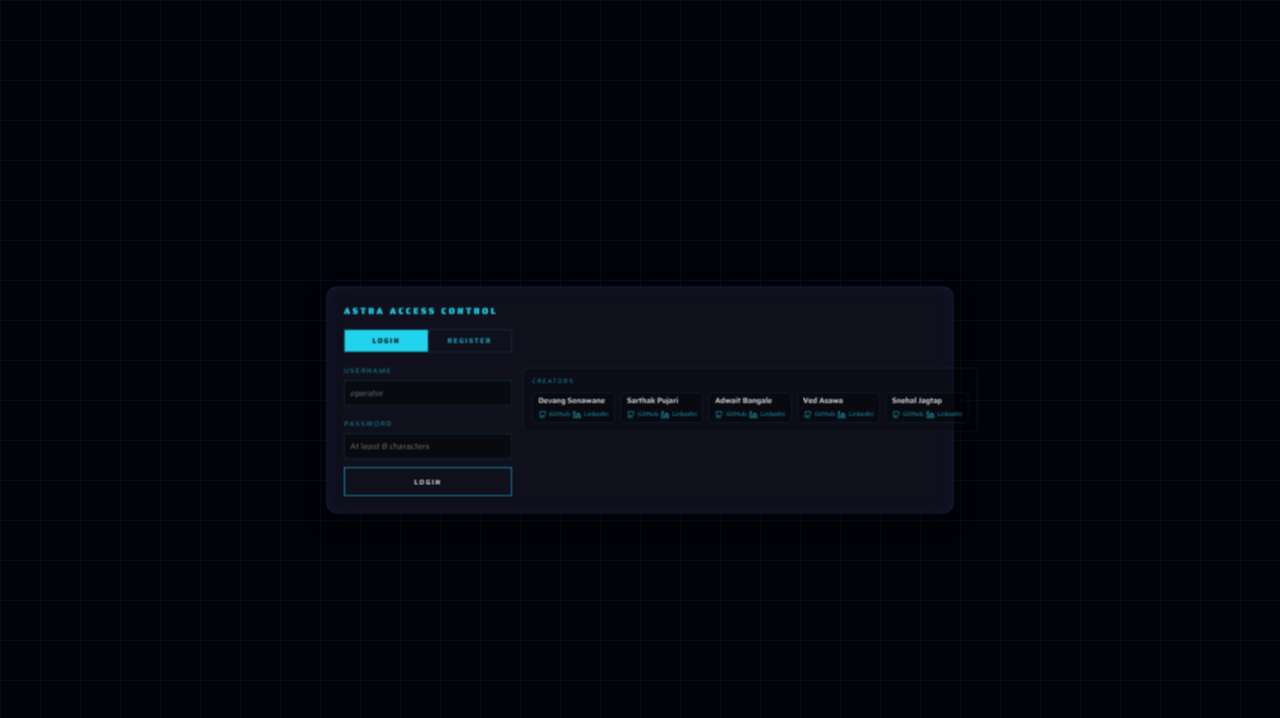
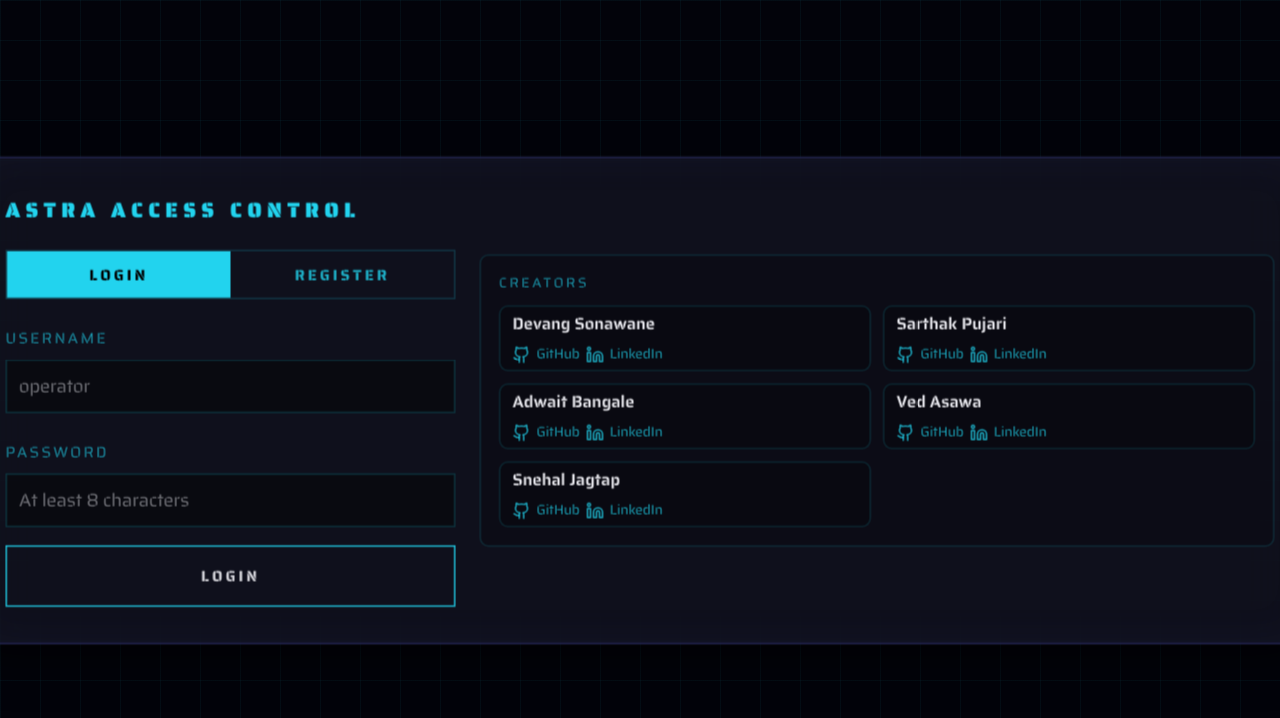
Before and after one commit to DBS01107/ASTRA-MESH, a Next.js app in the folder frontend/: page / in a window 1280 px wide. Shown: the top 718 px of the page. Built offline with nearby package versions, Linux system fonts and the light colour scheme; no server answers.

Commit message:
Auth Zoom

```diff
--- a/frontend/src/components/auth/AuthPanel.tsx
+++ b/frontend/src/components/auth/AuthPanel.tsx
@@ -91,10 +91,13 @@ export default function AuthPanel({ onAuthenticated }: AuthPanelProps) {
 
   return (
     <div className="h-screen w-screen bg-[#02030a] text-[#eaeaf0] flex items-center justify-center cyber-grid">
-      <div className="w-full max-w-4xl glass border border-[#22d3ee]/25 p-4 lg:p-6 scale-[0.7] origin-center">
+      <div
+        className="w-full max-w-4xl glass border border-[#22d3ee]/25 p-4 lg:p-6 scale-[1.5] origin-center"
+        style={{ fontFamily: "'SairaStencil', sans-serif" }}
+      >
         <div className="grid gap-4 lg:grid-cols-[minmax(240px,300px)_1fr] items-center">
           <section>
-            <h1 className="text-[13px] font-black tracking-[0.25em] text-[#22d3ee] uppercase mb-4">
+            <h1 className="text-[14px] font-black tracking-[0.25em] text-[#22d3ee] uppercase mb-4">
               ASTRA Access Control
             </h1>
 
@@ -102,8 +105,8 @@ export default function AuthPanel({ onAuthenticated }: AuthPanelProps) {
               <button
                 onClick={() => setMode("login")}
                 className={`flex-1 py-2 text-[10px] uppercase tracking-[0.2em] font-bold ${mode === "login"
-                    ? "bg-[#22d3ee] text-black"
-                    : "text-[#22d3ee]/80 hover:bg-[#22d3ee]/10"
+                  ? "bg-[#22d3ee] text-black"
+                  : "text-[#22d3ee]/80 hover:bg-[#22d3ee]/10"
                   }`}
               >
                 Login
@@ -111,8 +114,8 @@ export default function AuthPanel({ onAuthenticated }: AuthPanelProps) {
               <button
                 onClick={() => setMode("register")}
                 className={`flex-1 py-2 text-[10px] uppercase tracking-[0.2em] font-bold ${mode === "register"
-                    ? "bg-[#22d3ee] text-black"
-                    : "text-[#22d3ee]/80 hover:bg-[#22d3ee]/10"
+                  ? "bg-[#22d3ee] text-black"
+                  : "text-[#22d3ee]/80 hover:bg-[#22d3ee]/10"
                   }`}
               >
                 Register
@@ -184,7 +187,7 @@ export default function AuthPanel({ onAuthenticated }: AuthPanelProps) {
           <section className="border border-[#22d3ee]/15 bg-black/20 rounded-md p-3">
             <p className="text-[9px] uppercase tracking-[0.2em] text-[#22d3ee]/75">Creators</p>
 
-            <div className="mt-2 flex justify-between gap-2">
+            <div className="mt-2 grid grid-cols-2 gap-2">
               {CREATORS.map((creator) => (
                 <div
                   key={creator.name}
```
